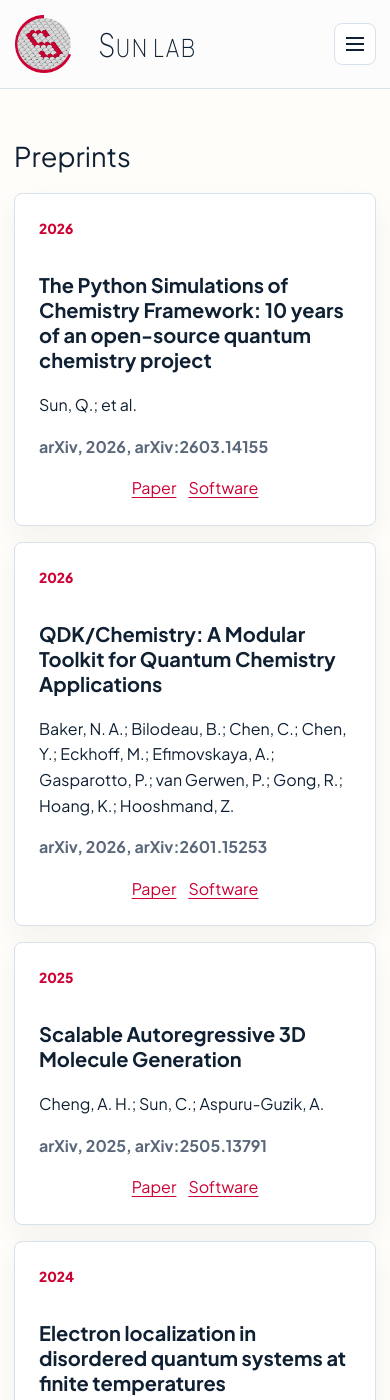
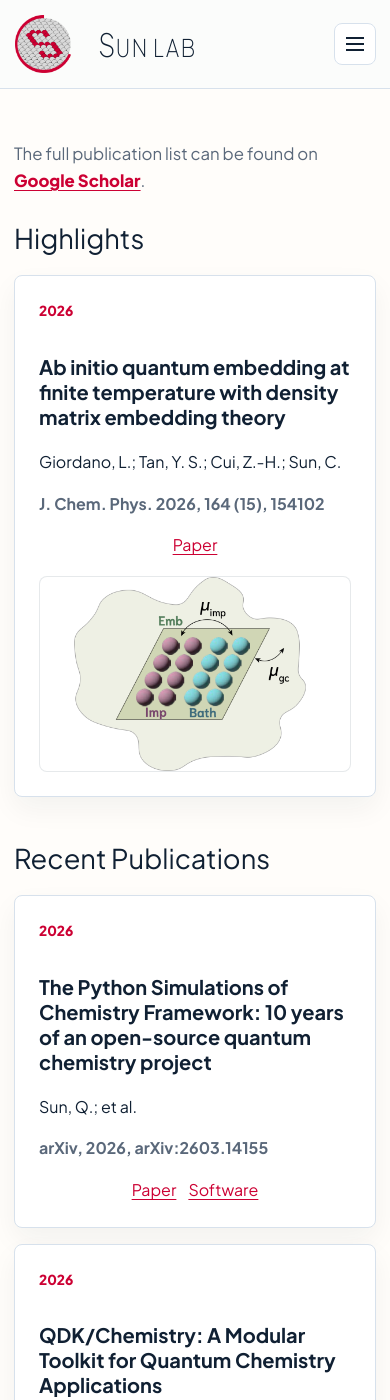
Before and after one commit to SunLab-Rutgers/sunlab, a Jekyll site: the page built from pages/publications.md, in a window 390 px wide and 1400 px high. Built offline with Jekyll 4.4.1, drawn with Linux system fonts in a browser that asks for light colours; some of the changed text lies outside the part shown.

Commit message:
rearrange publication

```diff
--- a/assets/css/styles.css
+++ b/assets/css/styles.css
@@ -1562,6 +1562,18 @@ h3 {
   gap: 16px;
 }
 
+.publication-note {
+  max-width: 760px;
+  margin: 0 0 28px;
+  color: var(--muted);
+  font-size: 1.05rem;
+}
+
+.publication-note a {
+  color: var(--brand-dark);
+  font-weight: 800;
+}
+
 .publication-section + .publication-section {
   margin-top: 46px;
 }
@@ -1581,12 +1593,12 @@ h3 {
 }
 
 .publication-with-image {
-  grid-template-columns: 72px minmax(0, 1fr) 180px;
+  grid-template-columns: 72px minmax(0, 1fr) minmax(260px, 340px);
   align-items: start;
 }
 
 .publication-figure {
-  width: 180px;
+  width: 100%;
   overflow: hidden;
   border: 1px solid var(--ink-border-10);
   border-radius: 8px;
@@ -1596,14 +1608,63 @@ h3 {
 .publication-figure img {
   display: block;
   width: 100%;
-  aspect-ratio: 4 / 3;
-  object-fit: cover;
+  aspect-ratio: 16 / 10;
+  object-fit: contain;
 }
 
 .publication h3,
 .news-row h2,
 .person-card h2 {
   font-size: 1.25rem;
+}
+
+.publication h3 a,
+.publication-compact a {
+  color: var(--ink);
+  text-decoration: none;
+}
+
+.publication h3 a:hover,
+.publication-compact a:hover {
+  color: var(--brand-dark);
+  text-decoration: underline;
+}
+
+.publication-full-section {
+  padding-top: 4px;
+}
+
+.publication-full-list {
+  display: grid;
+  gap: 10px;
+}
+
+.publication-year-heading {
+  margin: 20px 0 4px;
+  color: var(--brand-dark);
+  font-size: 1.05rem;
+  font-weight: 800;
+}
+
+.publication-compact {
+  padding-bottom: 10px;
+  border-bottom: 1px solid var(--line-border-42);
+}
+
+.publication-compact p {
+  margin: 0;
+  color: var(--muted);
+  font-size: 0.96rem;
+  line-height: 1.55;
+}
+
+.publication-compact a {
+  font-weight: 800;
+}
+
+.publication-compact span {
+  display: block;
+  margin-top: 2px;
 }
 
 .news-row {
@@ -1795,7 +1856,7 @@ h3 {
 
   .publication-figure {
     width: 100%;
-    max-width: 260px;
+    max-width: 420px;
   }
 }
 
--- a/pages/publications.md
+++ b/pages/publications.md
@@ -5,22 +5,26 @@ permalink: /publications/
 description: Selected papers and research outputs.
 ---
 
-{% assign groups = "preprint|Preprints,patent|Patent,peer_reviewed|Peer-reviewed" | split: "," %}
+<p class="publication-note">The full publication list can be found on <a href="https://scholar.google.com/citations?user=KETTV4YAAAAJ&hl=en">Google Scholar</a>.</p>
 
-{% for group in groups %}
-{% assign group_parts = group | split: "|" %}
-{% assign group_key = group_parts[0] %}
-{% assign group_label = group_parts[1] %}
-{% assign pubs = site.publications | where: "category", group_key | sort: "added" | reverse %}
-{% if pubs.size > 0 %}
+{% assign all_pubs = site.publications | sort: "added" | reverse %}
+{% assign pubs_by_year = site.publications | sort: "year" | reverse %}
+
 <section class="publication-section">
-  <h2>{{ group_label }}</h2>
+  <h2>Highlights</h2>
   <div class="publication-list">
-    {% for pub in pubs %}
+    {% for pub in pubs_by_year %}
+    {% if pub.path contains "_publications/highlights/" %}
+    {% assign paper_link = nil %}
+    {% for link in pub.links %}
+      {% if link.label == "Paper" or link.label == "Patent" or link.label == "Thesis" %}
+        {% assign paper_link = link.url %}
+      {% endif %}
+    {% endfor %}
     <article class="publication{% if pub.image %} publication-with-image{% endif %}" id="{{ pub.title | slugify }}">
       <p class="pub-year">{{ pub.year }}</p>
       <div>
-        <h3>{{ pub.title }}</h3>
+        <h3>{% if paper_link %}<a href="{{ paper_link }}">{{ pub.title }}</a>{% else %}{{ pub.title }}{% endif %}</h3>
         <p>{{ pub.authors }}</p>
         <p class="venue">{{ pub.venue }}</p>
         <p class="pub-links">
@@ -35,8 +39,62 @@ description: Selected papers and research outputs.
       </div>
       {% endif %}
     </article>
+    {% endif %}
     {% endfor %}
   </div>
 </section>
-{% endif %}
-{% endfor %}
+
+<section class="publication-section">
+  <h2>Recent Publications</h2>
+  <div class="publication-list">
+    {% for pub in all_pubs %}
+    {% if pub.path contains "_publications/recents/" %}
+    {% assign paper_link = nil %}
+    {% for link in pub.links %}
+      {% if link.label == "Paper" or link.label == "Patent" or link.label == "Thesis" %}
+        {% assign paper_link = link.url %}
+      {% endif %}
+    {% endfor %}
+    <article class="publication" id="{{ pub.title | slugify }}">
+      <p class="pub-year">{{ pub.year }}</p>
+      <div>
+        <h3>{% if paper_link %}<a href="{{ paper_link }}">{{ pub.title }}</a>{% else %}{{ pub.title }}{% endif %}</h3>
+        <p>{{ pub.authors }}</p>
+        <p class="venue">{{ pub.venue }}</p>
+        <p class="pub-links">
+          {% for link in pub.links %}
+          <a href="{{ link.url }}">{{ link.label }}</a>
+          {% endfor %}
+        </p>
+      </div>
+    </article>
+    {% endif %}
+    {% endfor %}
+  </div>
+</section>
+
+<section class="publication-section publication-full-section">
+  <h2>Full List</h2>
+  <div class="publication-full-list">
+    {% assign current_year = "" %}
+    {% for pub in pubs_by_year %}
+      {% assign pub_year = pub.year | append: "" %}
+      {% if pub_year != current_year %}
+        {% assign current_year = pub_year %}
+        <h3 class="publication-year-heading">{{ pub.year }}</h3>
+      {% endif %}
+      {% assign paper_link = nil %}
+      {% for link in pub.links %}
+        {% if link.label == "Paper" or link.label == "Patent" or link.label == "Thesis" %}
+          {% assign paper_link = link.url %}
+        {% endif %}
+      {% endfor %}
+      <article class="publication-compact" id="{{ pub.title | slugify }}">
+        <p>
+          {% if paper_link %}<a href="{{ paper_link }}">{{ pub.title }}</a>{% else %}{{ pub.title }}{% endif %}
+          <span>{{ pub.authors }} {{ pub.venue }}</span>
+        </p>
+      </article>
+    {% endfor %}
+  </div>
+</section>
```
Also changed, not shown: _publications/highlights/2026-07-17-Giordano_Ab_JCP.md (renamed from _publications/peer_reviewed/2026-07-17-Giordano_Ab_JCP.md, +1 -1 lines), _publications/recents/2026-07-15-Cheng_Scalable_arXiv.md (renamed from _publications/preprint/2026-07-15-Cheng_Scalable_arXiv.md), _publications/recents/2026-07-16-Baker_QDK_arXiv.md (renamed from _publications/preprint/2026-07-16-Baker_QDK_arXiv.md), _publications/recents/2026-07-17-Sun_The_arXiv.md (renamed from _publications/preprint/2026-07-17-Sun_The_arXiv.md), assets/images/hero-collaboration.svg (deleted), assets/images/hero-fieldwork.svg (deleted), assets/images/hero-research.svg (deleted), assets/images/publication/aftdmet_toc.png (added).
